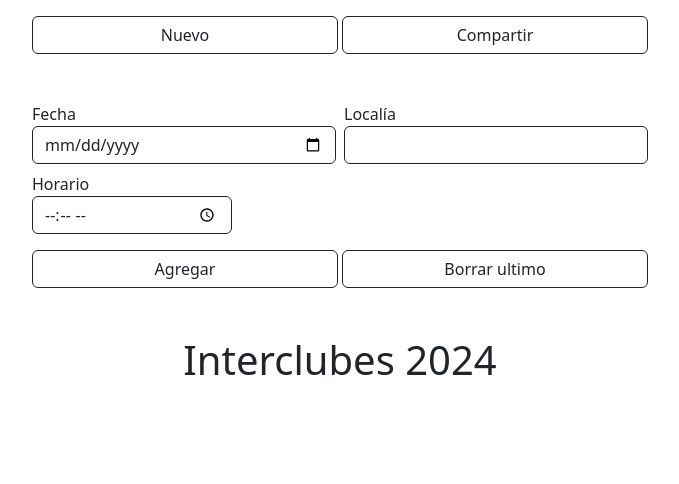
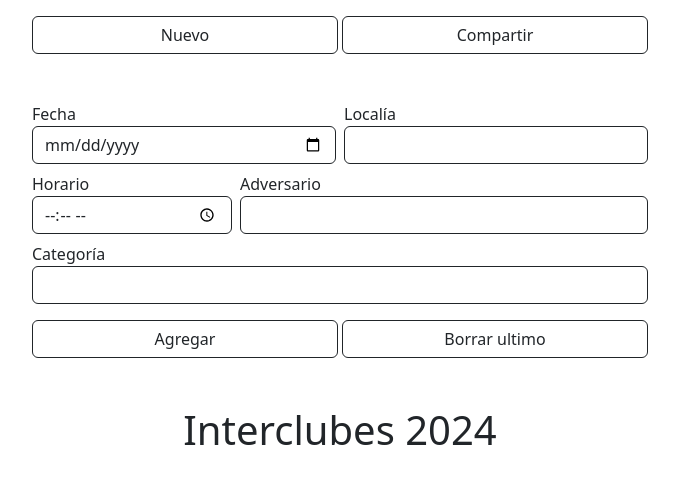
Before and after one commit to moradan/flyer-geba, a Next.js app: page / in a window 1280 px wide. Shown: the top 484 px of the page, without its empty margins (300-979 px from the left). Built offline with nearby package versions, Linux system fonts and the light colour scheme.

Commit message:
primer prototipo que permite ingresar todos los datos pertinentes

```diff
--- a/src/components/Flyer.tsx
+++ b/src/components/Flyer.tsx
@@ -12,7 +12,7 @@ export default function Flyer(
 
     const listaElementos = listaPartidos.map((partido, indice) =>
         <li key={indice} className="list-group-item">
-            {`${formatDate(partido.fecha)} ${partido.localia} ${formatTime(partido.horario)}`}
+            {`${formatDate(partido.fecha)} ${partido.localia} ${formatTime(partido.horario)} ${partido.adversario} ${partido.categoria}`}
         </li>
     )
 
--- a/src/components/Formulario.tsx
+++ b/src/components/Formulario.tsx
@@ -12,18 +12,23 @@ export default function Formulario(
   const [fecha, setFecha] = useState("");
   const [localia, setLocalia] = useState("");
   const [horario, setHorario] = useState("");
+  const [adversario, setAdversario] = useState("");
+  const [categoria, setCategoria] = useState("");
 
   function agregar() {
     const copiaListaPartidos: Array<Partido> = deepcopy(listaPartidos);
     const fechaParseada = new Date(fecha);
     const horarioParseado = parseTimeString(horario);
-    const partidoFormulario = new Partido(fechaParseada, localia, horarioParseado);
+    const partidoFormulario = new Partido(fechaParseada, localia, horarioParseado, adversario, categoria);
     copiaListaPartidos.push(partidoFormulario);
     guardar(copiaListaPartidos);
     actualizador(copiaListaPartidos);
 
-    setLocalia("");
     setHorario("");
+    setAdversario("");
+    setCategoria("");
+
+    (document.querySelector("#CampoLocalia") as HTMLElement).focus();
   }
 
   function borrar() {
@@ -39,7 +44,7 @@ export default function Formulario(
   }
 
   return (
-    <form onSubmit={(e) => e.preventDefault()}>
+    <form onSubmit={(e) => {e.preventDefault(); agregar()}}>
       <div className="row g-2 mb-3">
         <div className="col-6">
           <Campo
@@ -55,7 +60,7 @@ export default function Formulario(
             type="text"
             etiqueta="Localía"
             valor={localia}
-            actualizador={setLocalia}/>
+            actualizador={setLocalia} />
         </div>
         <div className="col-4">
           <Campo
@@ -63,16 +68,24 @@ export default function Formulario(
             type="time"
             etiqueta="Horario"
             valor={horario}
-            actualizador={setHorario}/>
+            actualizador={setHorario} />
         </div>
-        {/*
         <div className="col-8">
-          <Campo identifier="CampoAdversario" type="text" etiqueta="Adversario" />
+          <Campo
+            identifier="CampoAdversario"
+            type="text"
+            etiqueta="Adversario"
+            valor={adversario}
+            actualizador={setAdversario} />
         </div>
         <div className="col">
-          <Campo identifier="CampoCategoria" type="text" etiqueta="Categoría" />
+          <Campo
+            identifier="CampoCategoria"
+             type="text"
+             etiqueta="Categoría"
+             valor={categoria}
+             actualizador={setCategoria} />
         </div>
-        */}
       </div>
 
       <div className="row g-1 mb-3">
--- a/src/model/Partido.ts
+++ b/src/model/Partido.ts
@@ -2,24 +2,32 @@ export class PartidoTexto {
     fecha: string = "";
     localia: string = "";
     horario: string = "";
+    adversario: string = "";
+    categoria: string = "";
 }
 
 export default class Partido {
     fecha: Date;
     localia: string;
     horario: Date;
+    adversario: string = "";
+    categoria: string = "";
 
     constructor(
         fecha: Date,
         localia: string,
         horario: Date,
+        adversario: string,
+        categoria: string,
     ) {
         this.fecha = fecha;
         this.localia = localia;
         this.horario = horario;
+        this.adversario = adversario;
+        this.categoria = categoria;
     }
 
-    static fromText({fecha, localia, horario}: PartidoTexto): Partido {
-        return new Partido(new Date(fecha), localia, new Date(horario));
+    static fromText({fecha, localia, horario, adversario, categoria}: PartidoTexto): Partido {
+        return new Partido(new Date(fecha), localia, new Date(horario), adversario, categoria);
     }
 }
```
